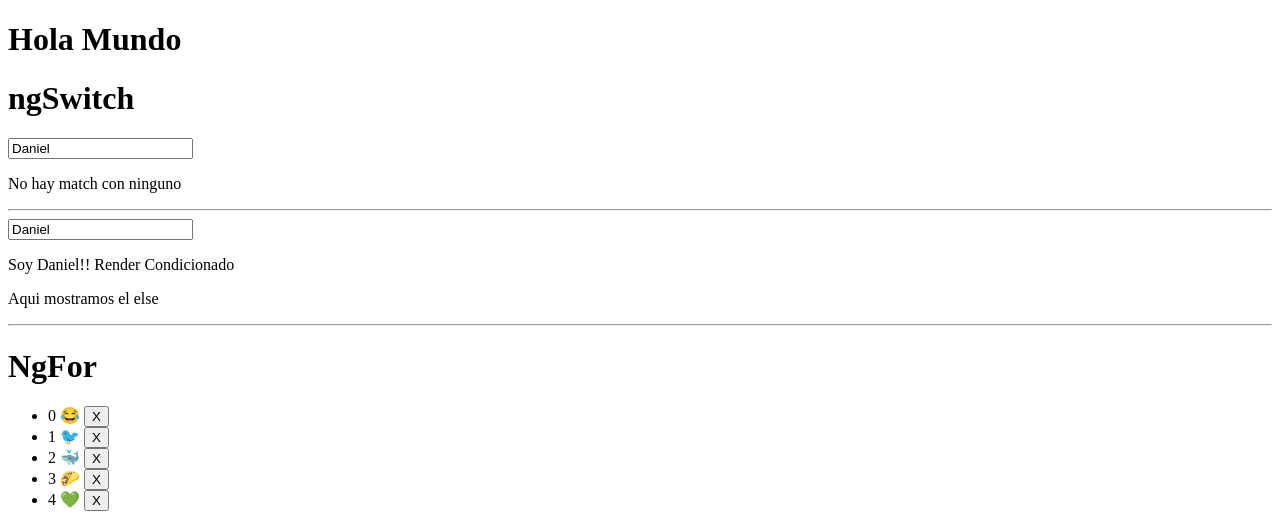
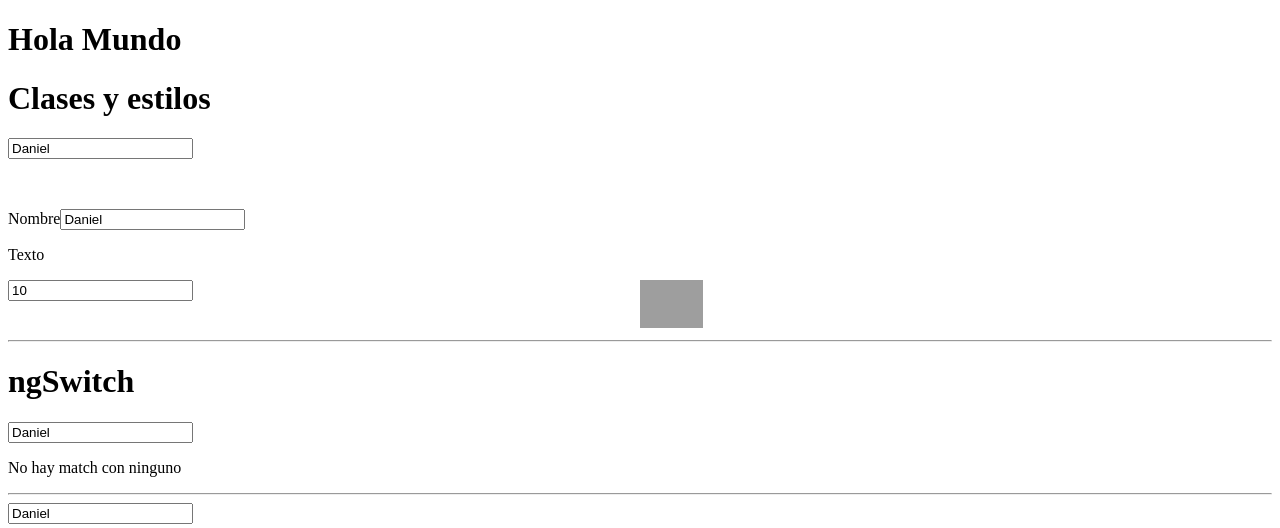
Before and after one commit to dtheran1/store-fundaments, an Angular app: page / in a window 1280 px wide. Shown: the top 528 px of the page. Built offline with nearby package versions, Linux system fonts and the light colour scheme; grey boxes are pictures that could not be loaded.

Commit message:
clases condicionales

```diff
--- a/src/app/app.component.html
+++ b/src/app/app.component.html
@@ -1,25 +1,37 @@
 <h1>Hola Mundo</h1>
 
 <div>
-  <h1>
-    ngSwitch
-  </h1>
+  <h1>Clases y estilos</h1>
+  <input type="text" required #nameInput2="ngModel" [(ngModel)]="person.name" />
+  <p class="messageError" [class.invalid]="nameInput2.invalid">
+    Este campo es requerido!.
+  </p>
+  <label for="Nombe">Nombre</label>
+  <input type="text" required #nameInput3="ngModel" [(ngModel)]="person.name" />
+  <p [style.font-style]="nameInput3.invalid ? 'italic' : 'normal'">Texto</p>
+
+  <div class="styles">
+    <div>
+      <input type="text" [(ngModel)]="widthImg" />
+    </div>
+    <div>
+      <img [style.width.%]="widthImg" [src]="img" alt="img" />
+    </div>
+  </div>
+  <hr />
+</div>
+
+<div>
+  <h1>ngSwitch</h1>
   <input type="text" required [(ngModel)]="person.name" />
 
   <div [ngSwitch]="person.name">
-    <p *ngSwitchCase="'daniel'">
-      La persona es Daniel
-    </p>
-    <p *ngSwitchCase="'eberlin'">
-      La persona es Eberlin
-    </p>
-    <p *ngSwitchDefault>
-      No hay match con ninguno
-    </p>
-
+    <p *ngSwitchCase="'daniel'">La persona es Daniel</p>
+    <p *ngSwitchCase="'eberlin'">La persona es Eberlin</p>
+    <p *ngSwitchDefault>No hay match con ninguno</p>
   </div>
 
-  <hr>
+  <hr />
 </div>
 
 <div>
@@ -54,24 +66,21 @@
   </ul>
 
   <p>Agrega un emoji</p>
-  <input type="text" [(ngModel)]="newEmoji">
+  <input type="text" [(ngModel)]="newEmoji" />
   <button (click)="addEmoji()">Add Emoji!</button>
   <hr />
 </div>
 
-
 <div>
-  <h1>
-    ngFor para objetos
-  </h1>
+  <h1>ngFor para objetos</h1>
   <div class="products--grid">
     <div *ngFor="let product of products">
-      <img [src]="product.image" alt="">
-      <h2> {{ product.name }} </h2>
-      <p> {{ product.price }} </p>
+      <img [src]="product.image" alt="" />
+      <h2>{{ product.name }}</h2>
+      <p>{{ product.price }}</p>
     </div>
   </div>
-  <hr>
+  <hr />
 </div>
 <h2>Hola, soy {{ person.name }} y tengo {{ person.age }} de edad</h2>
 
--- a/src/app/app.component.scss
+++ b/src/app/app.component.scss
@@ -40,3 +40,18 @@
     grid-gap: 15px;
   }
 }
+
+.messageError {
+  color: red;
+  background: rgb(65, 53, 53);
+  opacity: 0;
+  transition: all linear .5s;
+  &.invalid {
+    opacity: 1;
+  }
+}
+
+.styles {
+  display: grid;
+  grid-template-columns: repeat(2, 1fr);
+}
--- a/src/app/app.component.ts
+++ b/src/app/app.component.ts
@@ -7,6 +7,7 @@ import { Prodcut } from './product.model';
   styleUrls: ['./app.component.scss']
 })
 export class AppComponent {
+  widthImg = 10
   title = 'store-fundaments';
   name = 'Daniel'
   age =30
```
